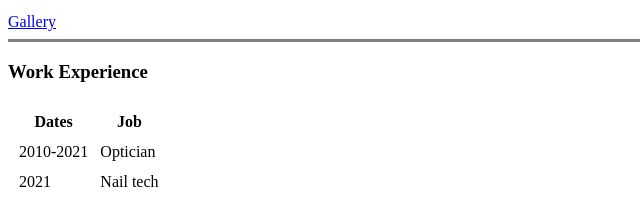
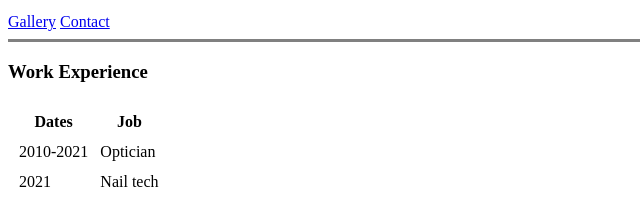
Before and after one commit to CHaniet0824/CV, a plain HTML site: page index.html in a window 1280 px wide. Shown: the part 454-653 px from the top of the page, 0-640 px from the left. Drawn offline with Linux system fonts and the light colour scheme.

Commit message:
Update index.html

```diff
--- a/index.html
+++ b/index.html
@@ -40,6 +40,7 @@
       </ul>
   </ul>
   <a href="gallery.html">Gallery</a>
+  <a href="contact me.html">Contact</a>
   <hr size=3 noshade>
   <h3>Work Experience</h3>
   <table cellspacing=10>
```
